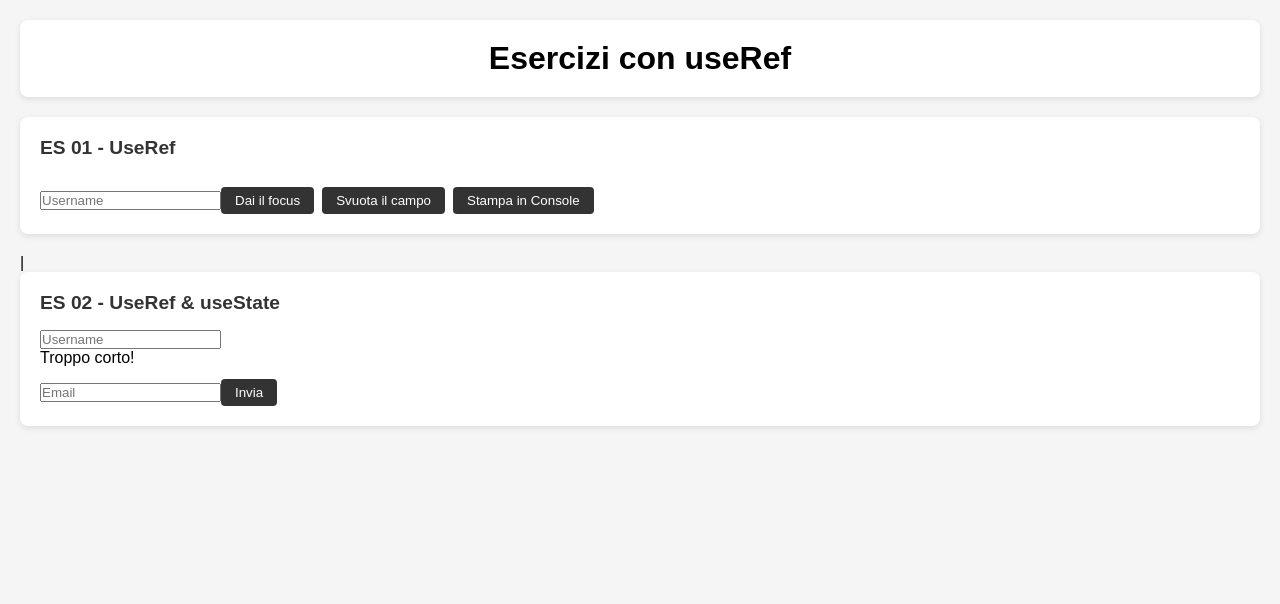
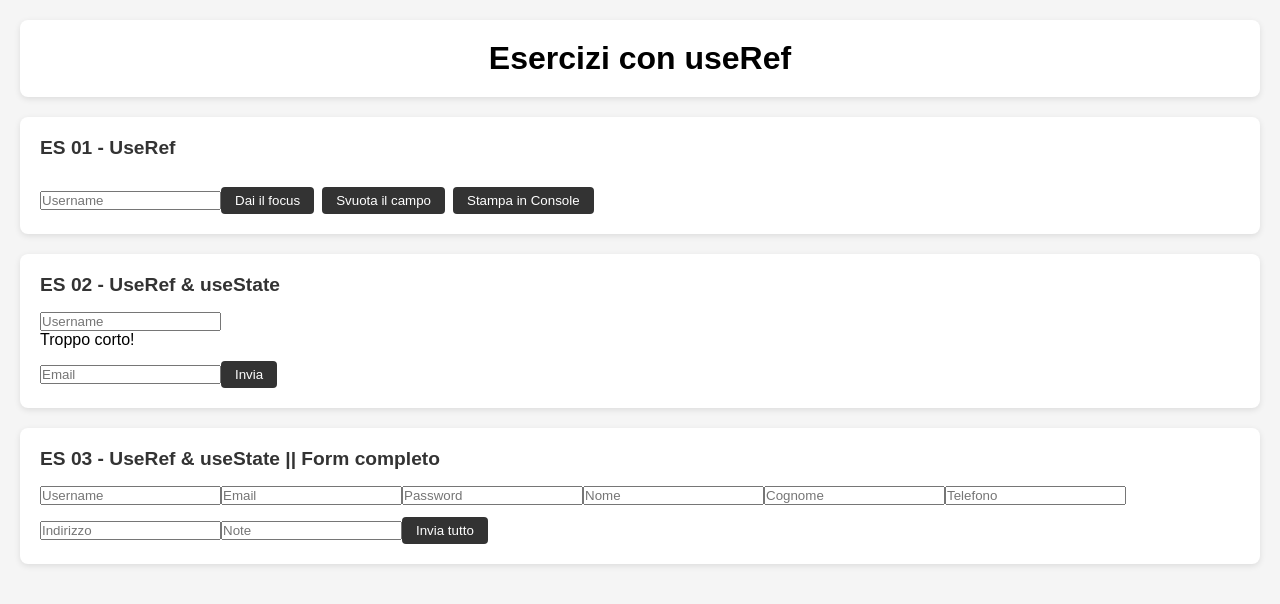
Before and after one commit to UmbertoCarbone/react_hook_ts, a React (Vite) app: page /useRef in a window 1280 px wide. Shown: the top 604 px of the page. Built offline with nearby package versions, Linux system fonts and the light colour scheme.

Commit message:
es 03 useRef

```diff
--- /dev/null
+++ b/src/components/ref/UseRef03.jsx
@@ -0,0 +1,89 @@
+import { useRef, useState } from "react";
+
+export default function UseRef03() {
+  // Inizializzi un array vuoto
+  const inputsRef = useRef([]);
+
+  const [form, setForm] = useState({ Username: "", Email: "", Password: "" });
+
+  const handleSubmit = (e) => {
+    e.preventDefault();
+
+    // 1. Raccogliamo i dati dallo Stato
+    const datiUseState = form;
+
+    // 2. Raccogliamo i dati dai Ref
+
+    const datiRef = {
+      nome: inputsRef.current[0].value,
+      cognome: inputsRef.current[1].value,
+      telefono: inputsRef.current[2].value,
+      indirizzo: inputsRef.current[3].value,
+      note: inputsRef.current[4].value,
+    };
+
+    // 3. Uniamo tutto in un unico grande oggetto "datiCompleti"
+    const datiCompleti = {
+      ...datiUseState,
+      ...datiRef,
+    };
+
+    console.log("Form inviato con successo:", datiCompleti);
+
+    // 4. Reset totale
+    // Svuotiamo lo stato
+    setForm({ Username: "", Email: "", Password: "" });
+    // Svuotiamo i ref
+    inputsRef.current.value = "";
+  };
+
+  const handleChange = (e) => {
+    const { name, value } = e.target;
+    setForm((prev) => ({
+      ...prev, // Copia i campi esistenti (es: email e password)
+      [name]: value, // Aggiorna solo il campo che ha cambiato nome
+    }));
+  };
+
+  return (
+    <div className="esercizio">
+        <h2>ES 03 - UseRef & useState || Form completo</h2>
+    <form onSubmit={handleSubmit}>
+      {/* --- PARTE 1: USATE (CONTROLLATI) --- */}
+      <input
+        type="text"
+        name="Username" // <--- AGGIUNGI QUESTO
+        value={form.Username}
+        onChange={handleChange}
+        placeholder="Username"
+      />
+      <input
+        type="email"
+        name="Email" // <--- AGGIUNGI QUESTO
+        value={form.Email}
+        onChange={handleChange}
+        placeholder="Email"
+      />
+      <input
+        type="password"
+        name="Password" // <--- AGGIUNGI QUESTO
+        value={form.Password}
+        onChange={handleChange}
+        placeholder="Password"
+      />
+
+      {/* --- PARTE 2: USE REF (NON CONTROLLATI) --- */}
+      <input ref={(el) => (inputsRef.current[0] = el)} placeholder="Nome" />
+      <input ref={(el) => (inputsRef.current[1] = el)} placeholder="Cognome" />
+      <input ref={(el) => (inputsRef.current[2] = el)} placeholder="Telefono" />
+      <input
+        ref={(el) => (inputsRef.current[3] = el)}
+        placeholder="Indirizzo"
+      />
+      <input ref={(el) => (inputsRef.current[4] = el)} placeholder="Note" />
+
+      <button type="submit">Invia tutto</button>
+    </form>
+    </div>
+  );
+}
--- a/src/pages/RefPage.jsx
+++ b/src/pages/RefPage.jsx
@@ -1,5 +1,6 @@
 import UseRef01 from "../components/ref/UseRef01"
 import UseRef02 from "../components/ref/UseRef02"
+import UseRef03 from "../components/ref/UseRef03"
 
 export default function RefPage() {
   return (
@@ -8,7 +9,8 @@ export default function RefPage() {
         Esercizi con useRef
       </h1>
       <UseRef01/>
-      |<UseRef02/>
+      <UseRef02/>
+      <UseRef03/>
     </>
   );
 }
```
